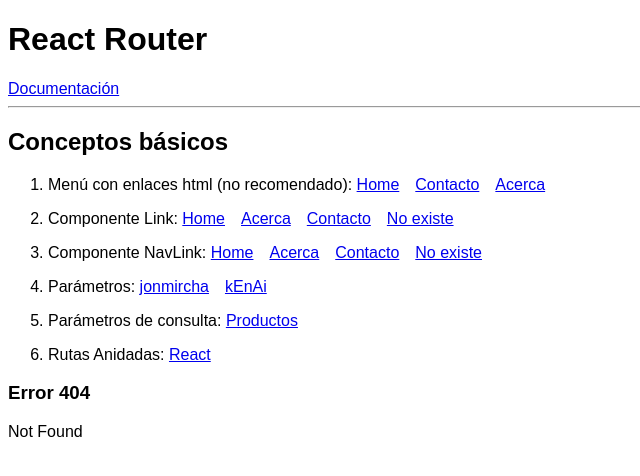
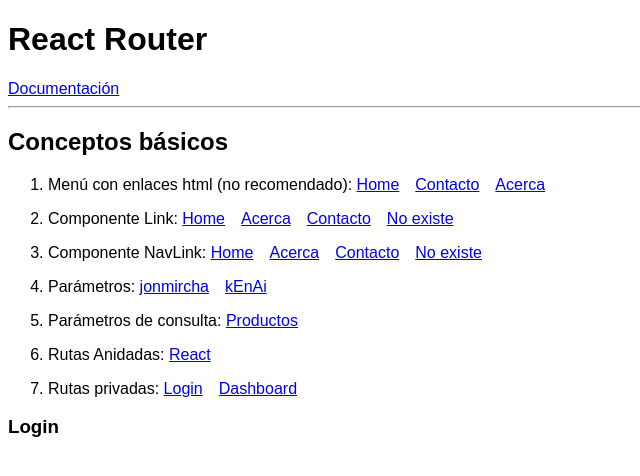
Before and after one commit to Dachi90/Curso-React-JonMircha, a React (Create React App) app in the folder react-rutas/: page /login in a window 1280 px wide. Shown: the top 476 px of the page, without its empty margins (0-640 px from the left). Built offline with nearby package versions, Linux system fonts and the light colour scheme.

Commit message:
Video 61. React Router: Rutas privadas

```diff
--- a/react-rutas/src/Components/ConceptosBasicos.js
+++ b/react-rutas/src/Components/ConceptosBasicos.js
@@ -1,12 +1,15 @@
 import { BrowserRouter as Router, Route, Switch } from "react-router-dom";
 import Acerca from "../pages/Acerca";
 import Contacto from "../pages/Contacto";
+import Dashboard from "../pages/Dashboard";
 import Error404 from "../pages/Error404";
 import Home from "../pages/Home";
+import Login from "../pages/Login";
 import Productos from "../pages/Productos";
 import ReactTopics from "../pages/ReactTopics";
 import Usuario from "../pages/Usuario";
 import MenuConceptos from "./MenuConceptos";
+import PrivateRoute from "./PrivateRoute";
 
 const ConceptosBasicos = () => {
   return (
@@ -21,6 +24,10 @@ const ConceptosBasicos = () => {
           <Route exact path="/usuario/:username" component={Usuario} />
           <Route exact path="/productos" component={Productos} />
           <Route path="/react" component={ReactTopics} />
+          <Route exact path="/login" component={Login} />
+          {/* <Route exact path="/dashboard" component={Dashboard} /> */}
+          <PrivateRoute exact path="/dashboard" component={Dashboard} />
+
           <Route path="*" component={Error404} />
         </Switch>
       </Router>
--- a/react-rutas/src/Components/MenuConceptos.js
+++ b/react-rutas/src/Components/MenuConceptos.js
@@ -45,6 +45,11 @@ const MenuConceptos = () => {
           <span>Rutas Anidadas: </span>
           <Link to="/react">React</Link>
         </li>
+        <li>
+          <span>Rutas privadas: </span>
+          <Link to="Login">Login</Link>
+          <Link to="dashboard">Dashboard</Link>
+        </li>
       </ol>
     </nav>
   );
--- /dev/null
+++ b/react-rutas/src/Components/PrivateRoute.js
@@ -0,0 +1,21 @@
+import { Redirect, Route } from "react-router";
+
+/* const PrivateRoute = (props) => {
+  return <Route exact={props.exact} path={props.path} component={props.component} />;
+}; */
+
+/* const PrivateRoute = (props) => {
+  return <Route {...props} />;
+}; */
+
+const PrivateRoute = ({ component: Component, ...rest }) => {
+  return <Route {...rest}> {auth ? <Component /> : <Redirect to="/login" />} </Route>;
+};
+
+// Simular la autenticación
+
+let auth;
+auth = true;
+auth = null;
+
+export default PrivateRoute;
--- /dev/null
+++ b/react-rutas/src/pages/Dashboard.js
@@ -0,0 +1,9 @@
+const Dashboard = () => {
+  return (
+    <div>
+      <h3>Dashboard</h3>
+    </div>
+  );
+};
+
+export default Dashboard;
--- /dev/null
+++ b/react-rutas/src/pages/Login.js
@@ -0,0 +1,9 @@
+const Login = () => {
+  return (
+    <div>
+      <h3>Login</h3>
+    </div>
+  );
+};
+
+export default Login;
```
